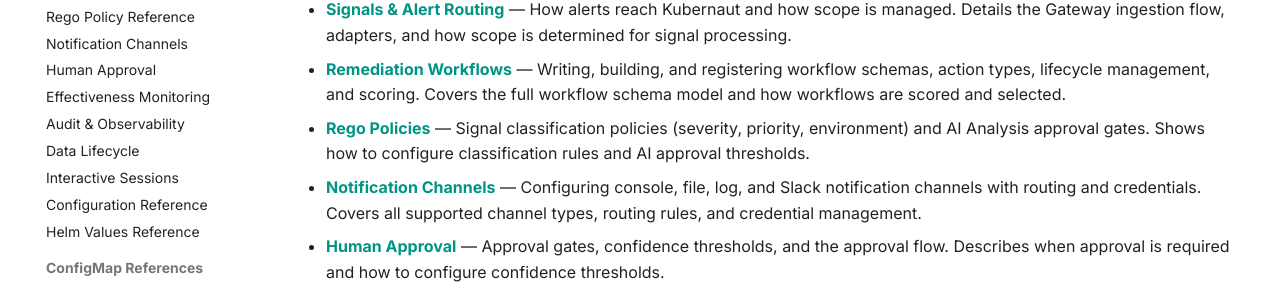
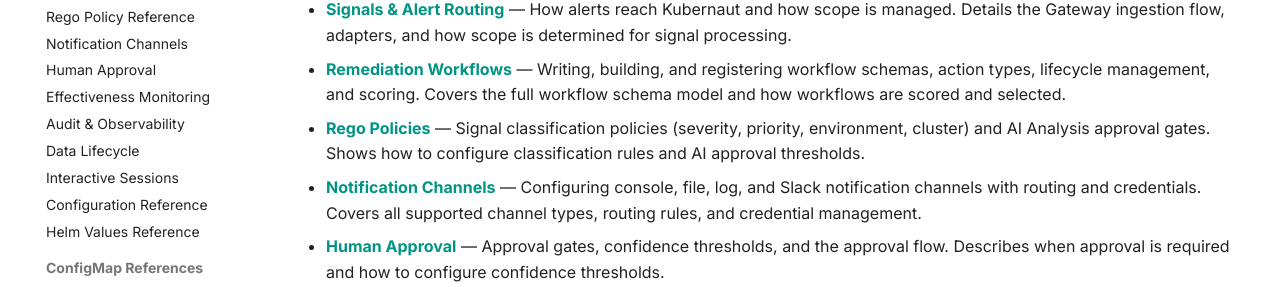
Before and after one commit to jordigilh/kubernaut-docs, an MkDocs documentation site: the page built from docs/user-guide/index.md, in a window 1280 px wide and 1034 px high. Shown: the part 331-618 px from the top of the window. Built offline with MkDocs 1.6.1 and Material for MkDocs 9.7.7, drawn with Linux system fonts in a browser that asks for light colours; comment, search, counter and statistics services are not loaded; the version menu is left out.

Commit message:
docs: mention v1.6 Fleet cluster classifier in signals.md and user-guide index
Minor consistency fixes to round out the cluster-classifier documentation
pass: signals.md's classification bullet list and the user-guide landing
page's Rego Policies blurb both omitted the new cluster dimension.

```diff
--- a/docs/user-guide/index.md
+++ b/docs/user-guide/index.md
@@ -5,7 +5,7 @@ Learn how to operate Kubernaut and get the most out of automated remediation.
 - **[Core Concepts](concepts.md)** — The data model, service roles, and remediation lifecycle. Explains the six-stage pipeline, phase state machine, and the role of each CRD in the system.
 - **[Signals & Alert Routing](signals.md)** — How alerts reach Kubernaut and how scope is managed. Details the Gateway ingestion flow, adapters, and how scope is determined for signal processing.
 - **[Remediation Workflows](workflows.md)** — Writing, building, and registering workflow schemas, action types, lifecycle management, and scoring. Covers the full workflow schema model and how workflows are scored and selected.
-- **[Rego Policies](policies.md)** — Signal classification policies (severity, priority, environment) and AI Analysis approval gates. Shows how to configure classification rules and AI approval thresholds.
+- **[Rego Policies](policies.md)** — Signal classification policies (severity, priority, environment, cluster) and AI Analysis approval gates. Shows how to configure classification rules and AI approval thresholds.
 - **[Notification Channels](notifications.md)** — Configuring console, file, log, and Slack notification channels with routing and credentials. Covers all supported channel types, routing rules, and credential management.
 - **[Human Approval](approval.md)** — Approval gates, confidence thresholds, and the approval flow. Describes when approval is required and how to configure confidence thresholds.
 - **[Effectiveness Monitoring](effectiveness.md)** — How Kubernaut evaluates whether a fix worked. Explains the timing model, health scoring, and how Kubernaut determines if a fix succeeded.
```
Also changed, not shown: docs/user-guide/signals.md (+1 -0 lines).
